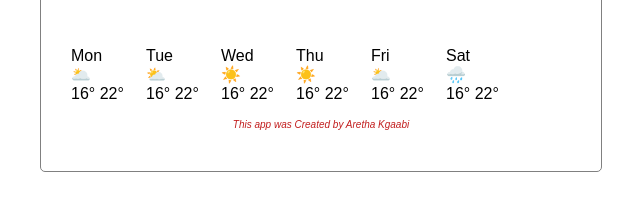
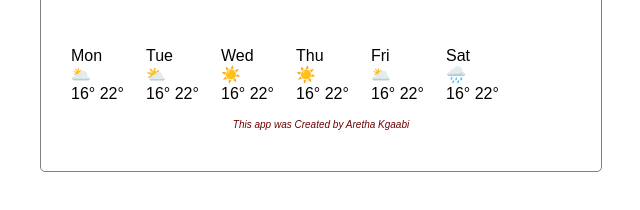
Before and after one commit to ghost2468developer/WeatherApp, a plain HTML site: page INDEX.html in a window 1280 px wide. Shown: the part 314-524 px from the top of the page, without its empty margins (319-959 px from the left). Drawn offline with nearby package versions, Linux system fonts and the light colour scheme; no server answers; a web font is replaced by a local one.

Commit message:
Update style.css

```diff
--- a/style.css
+++ b/style.css
@@ -96,7 +96,7 @@ p {
 #copy-right {
   font-size: x-small;
   font-style: italic;
-  color: rgb(194, 30, 30);
+  color: rgb(111, 2, 2);
   text-align: center;
   padding-inline: 15%;
 }
```
